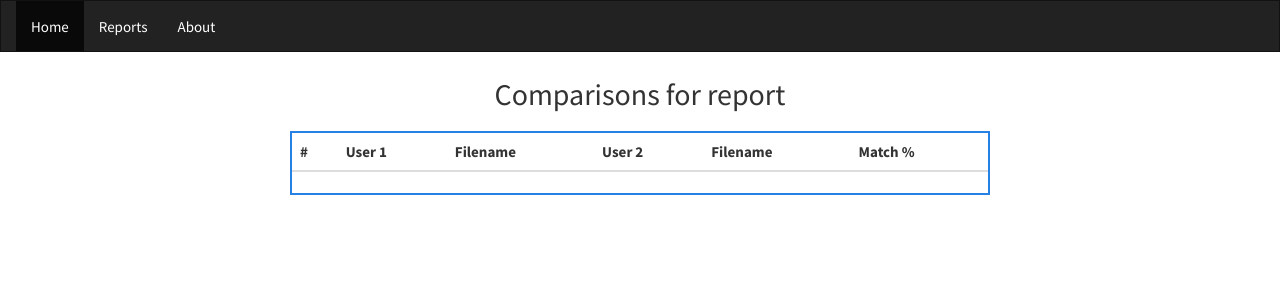
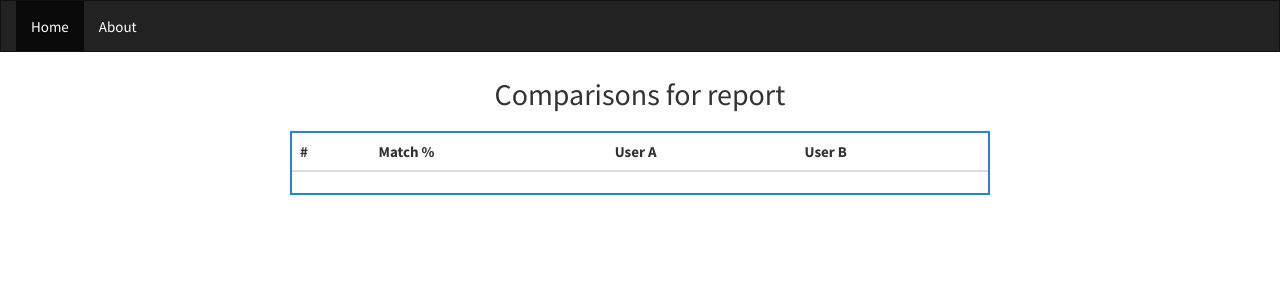
Before and after one commit to ornotandrew/cheaters, a Django app: template app/templates/report.html in a window 1280 px wide. Shown: the top 300 px of the page. Run offline with Django 3.2, Linux system fonts and the light colour scheme; the template is opened without the code that fills it, so the values that code supplies are empty; some libraries are stand-ins or nearby versions.

Commit message:
Reorganized the columns in report-list and report

```diff
--- a/app/templates/layout.html
+++ b/app/templates/layout.html
@@ -26,7 +26,6 @@
 		<div class="navbar-collapse collapse navbar-responsive-collapse">
 			<ul class="nav navbar-nav">
 				<li class="active"><a href="{% url 'report_list' %}">Home</a></li>
-				<li><a href="{% url 'report_list' %}">Reports</a></li>
                 <li><a href="{% url 'report_list' %}">About</a></li>
 
 			</ul>
--- a/app/templates/report.html
+++ b/app/templates/report.html
@@ -8,11 +8,9 @@
 		<thead>
 			<tr>
 				<th>#</th>
-				<th>User 1</th>
-				<th>Filename</th>
-				<th>User 2</th>
-				<th>Filename</th>
 				<th>Match %</th>
+				<th>User A</th>
+				<th>User B</th>
 			</tr>
 		</thead>
 		<tbody>
@@ -23,6 +21,11 @@
 						{{ forloop.counter }}
 					</a>
 				</td>
+                <td>
+					<a href="{% url 'report' report_id comparison.file_1 comparison.file_2 %}">
+						{{ comparison.percent_match }}
+					</a>
+				</td>
 				<td>
 					<a href="{% url 'report' report_id comparison.file_1 comparison.file_2 %}">
 						{{ comparison.user1 }}
@@ -30,22 +33,7 @@
 				</td>
 				<td>
 					<a href="{% url 'report' report_id comparison.file_1 comparison.file_2 %}">
-						{{ comparison.file_name_1 }}
-					</a>
-				</td>
-				<td>
-					<a href="{% url 'report' report_id comparison.file_1 comparison.file_2 %}">
 						{{ comparison.user2 }}
-					</a>
-				</td>
-				<td>
-					<a href="{% url 'report' report_id comparison.file_1 comparison.file_2 %}">
-						{{ comparison.file_name_2 }}
-					</a>
-				</td>
-				<td>
-					<a href="{% url 'report' report_id comparison.file_1 comparison.file_2 %}">
-						{{ comparison.percent_match }}
 					</a>
 				</td>
 			</tr>
--- a/app/views.py
+++ b/app/views.py
@@ -41,12 +41,10 @@ class ReportView(View):
         report.match_list.sort(key=operator.itemgetter("percent_match"), reverse=True)
         # get the corresponding user_id and filename for each file id and insert it into the dictionary
         for match in report.match_list:
-            submission = Submission.objects.get(id= match["file_2"])
+            submission = Submission.objects.get(id=match["file_2"])
             match["user2"] = submission.user_id
-            match["file_name_2"] = submission.filename
-            submission = Submission.objects.get(id= match["file_1"])
+            submission = Submission.objects.get(id=match["file_1"])
             match["user1"] = submission.user_id
-            match["file_name_1"] = submission.filename
 
         return render(request, "report.html", {"title": "Report File List",
                                                          "report_id": report_id,
```
Also changed, not shown: app/templates/report_list.html (+1 -6 lines).
